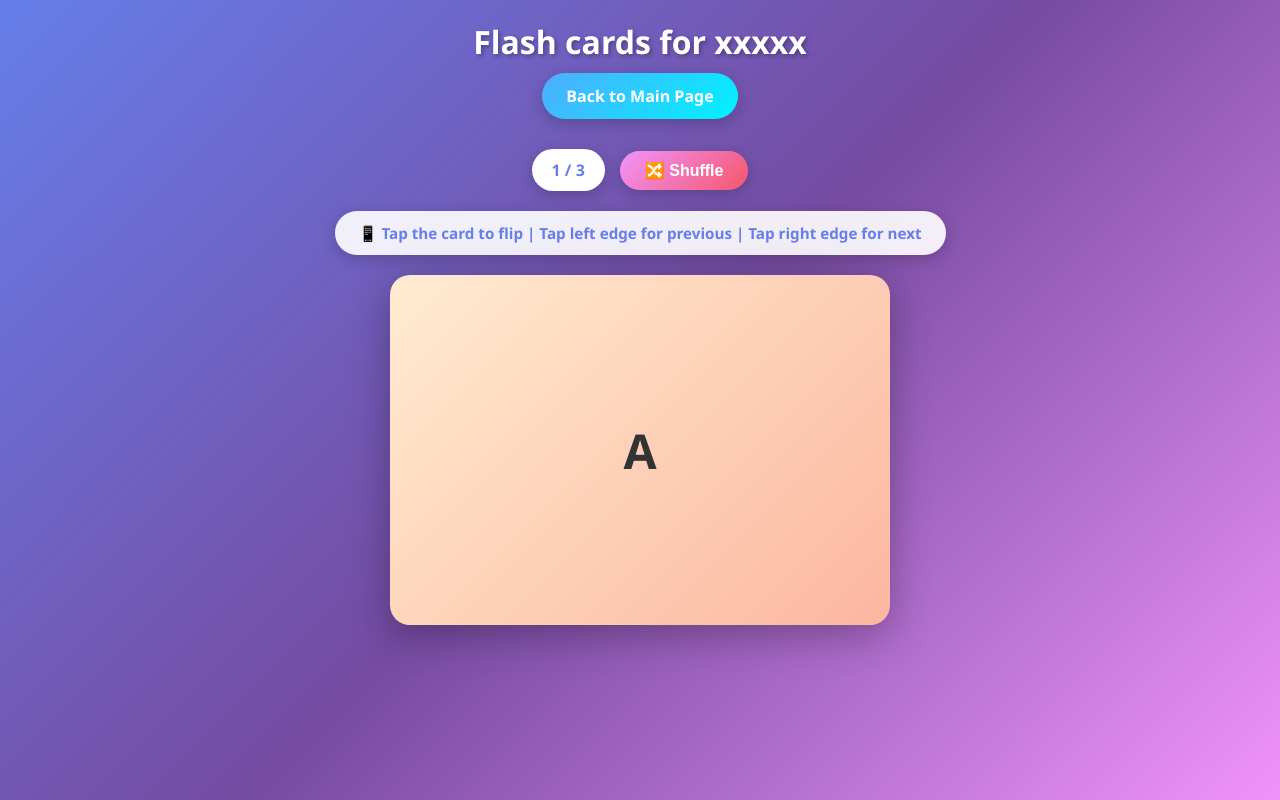
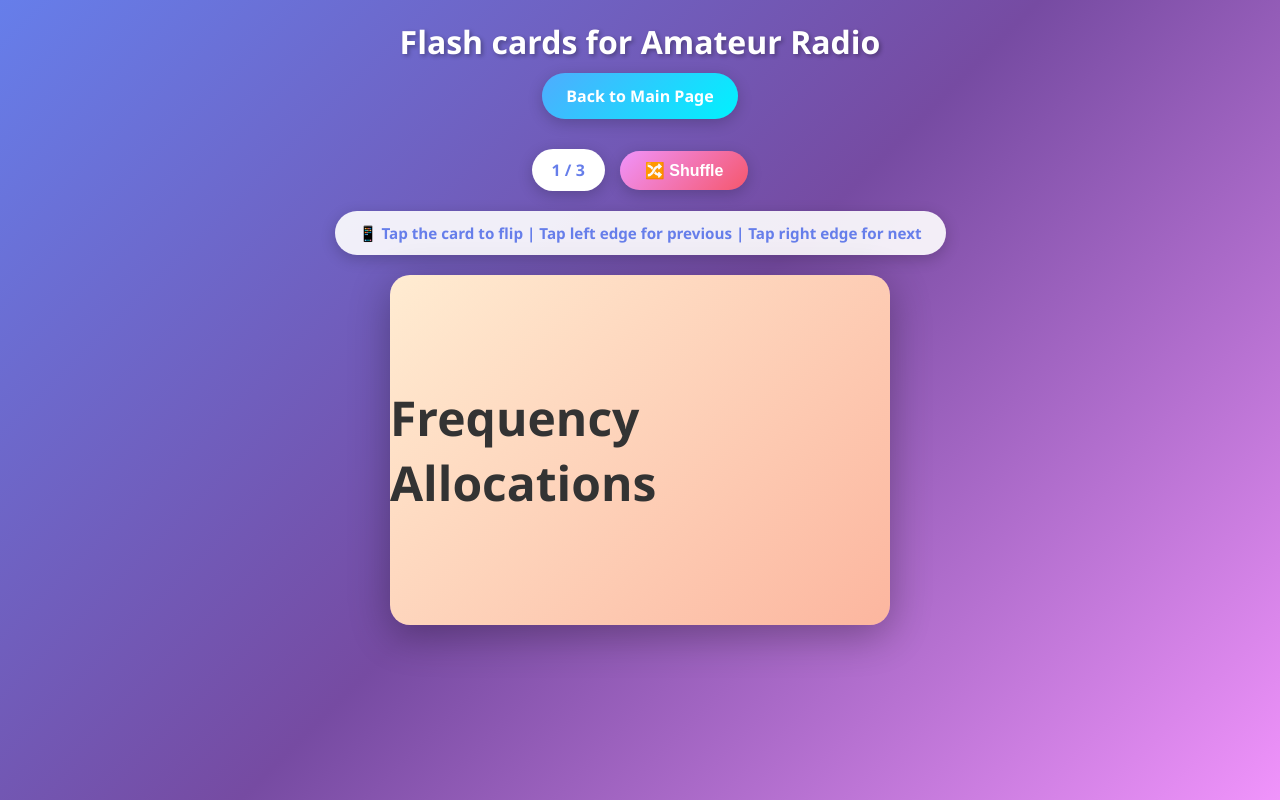
Before and after one commit to srbee/shell, a plain HTML site: page index.html in a window 1280 px wide. Drawn offline with Linux system fonts and the light colour scheme.

Commit message:
Update header and flash card content for Amateur Radio

```diff
--- a/index.html
+++ b/index.html
@@ -213,7 +213,7 @@
 </head>
 <body>
     <div class="header">
-        <h1>Flash cards for xxxxx</h1>
+        <h1>Flash cards for Amateur Radio</h1>
         <a href="https://srbee.github.io/expai/" class="link" target="_blank">Back to Main Page</a>
     </div>
 
@@ -243,7 +243,7 @@
 
     <script>
         let cards = [
-            { front: 'A', back: '1' },
+            { front: 'Frequency Allocations', back: '160m xxxxx     80m 3500-3600  40m 7000-7200kHz 20m 14000-14350 17m 18068-18168kHz 15m 21000-21450 12m 24880-24990kHz 10m 28-29.7' },
             { front: 'B', back: '2' },
             { front: 'C', back: '3' }
         ];
```
